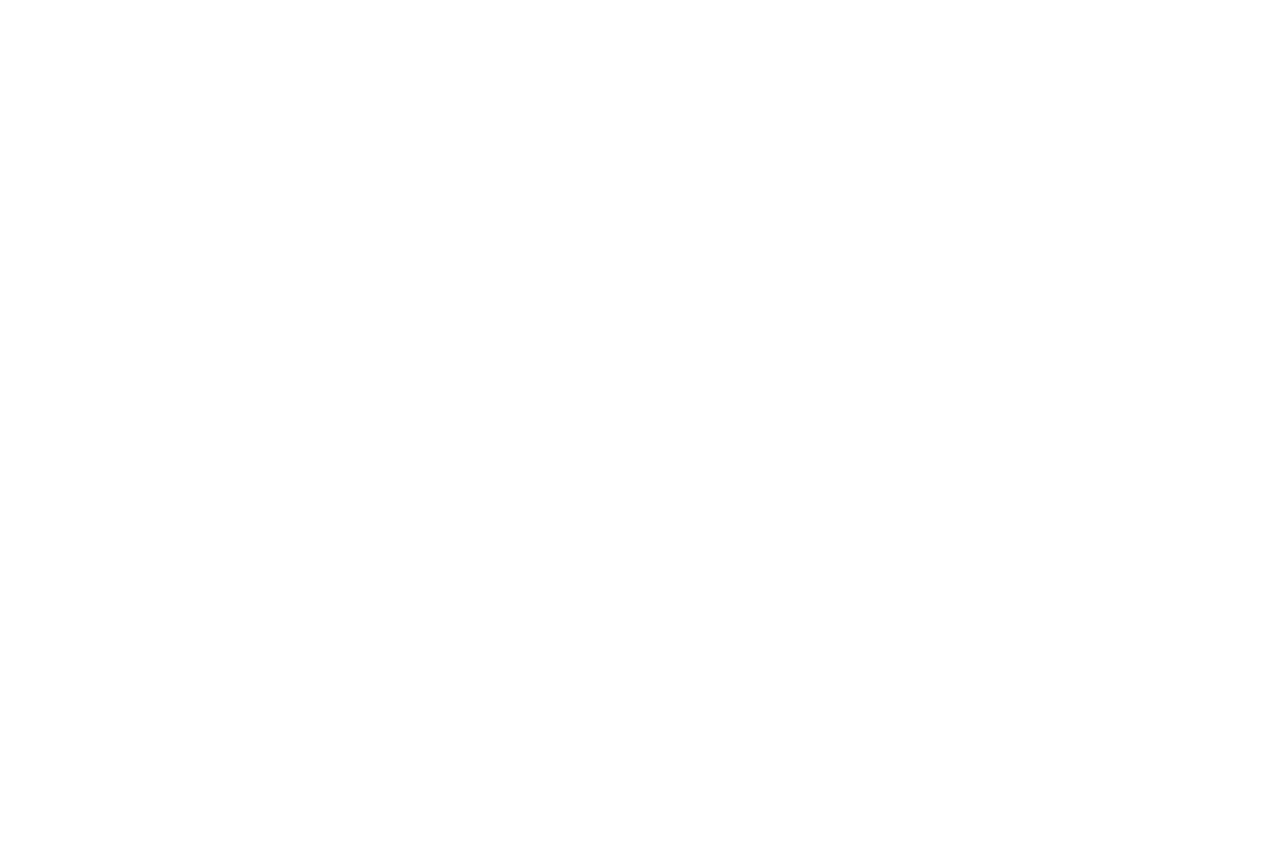
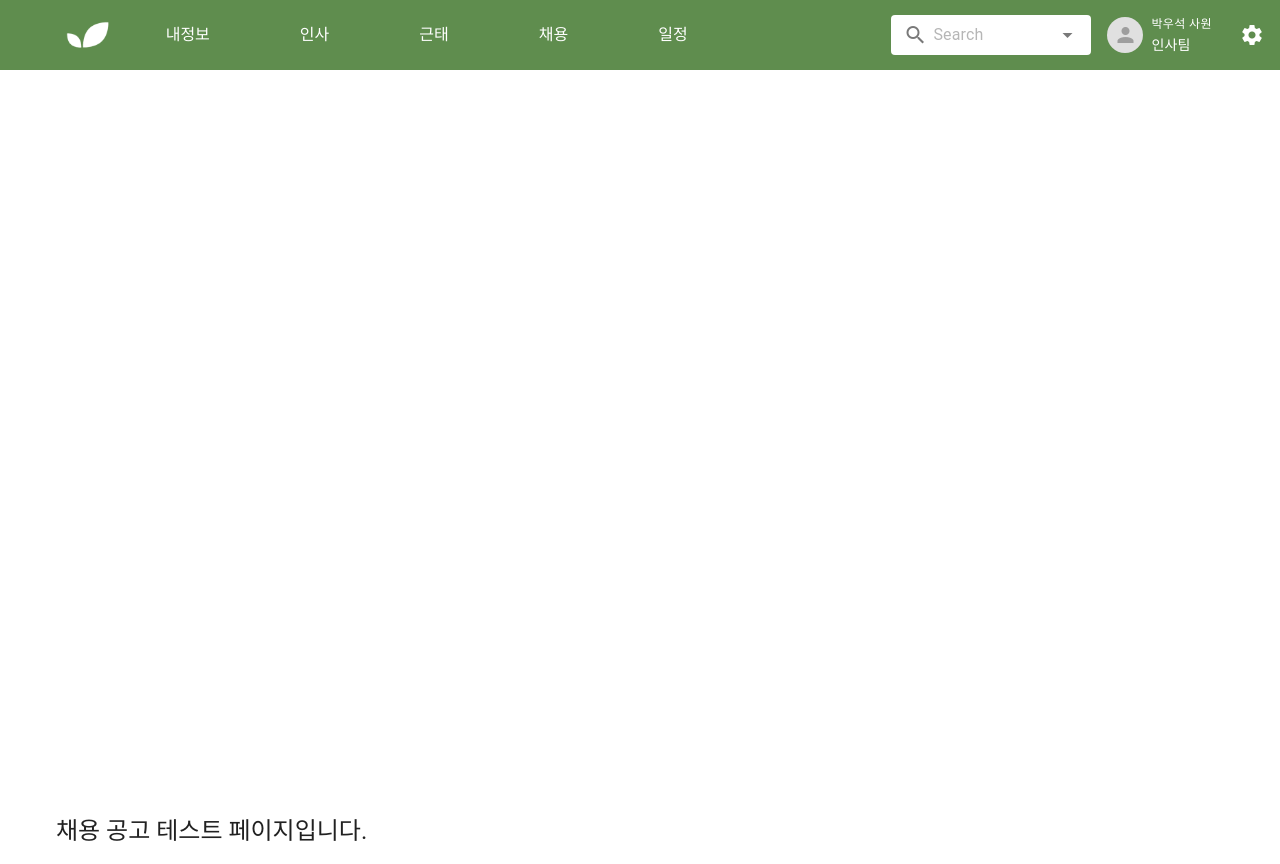
Before and after one commit to yehang218/Empick, a Vue app: page /employment/recruitment in a window 1280 px wide. Before the commit this address had no page. Before the commit the page ends 800 px from the top, so only its background shows below. Built offline with nearby package versions, Linux system fonts and the light colour scheme.

Commit message:
feat: 헤더 구현

```diff
--- /dev/null
+++ b/src/components/common/Header.vue
@@ -0,0 +1,197 @@
+<template>
+    <v-app>
+        <!-- ✅ 메뉴 + 하위메뉴 전체를 감싸는 wrapper -->
+        <div class="menu-wrapper">
+            <!-- 상단 고정 AppBar -->
+            <v-app-bar flat height="70" style="background-color: #5F8D4E;" app clipped-left>
+                <div class="d-flex align-center pl-16">
+                    <img :src="logo" alt="로고" style="height: 32px;" class="mr-6" />
+                    <div class="d-flex align-center menu-bar">
+                        <div v-for="menu in filteredMenu" :key="menu" class="menu-item"
+                            @mouseenter="selectedMenu = menu" :class="{ active: selectedMenu === menu }">
+                            {{ menu }}
+                        </div>
+                    </div>
+                </div>
+
+                <v-spacer />
+
+                <!-- 검색창 + 유저 정보 유지 -->
+                <v-autocomplete v-model="selectedPath" :items="searchInput.length > 0 ? filteredSearchableItems : []"
+                    no-data-text="" item-title="label" item-value="path" placeholder="Search" hide-details flat
+                    variant="solo" density="compact" prepend-inner-icon="mdi-magnify" class="search-box mr-4"
+                    style="max-width: 200px; background-color: white; border-radius: 20px;"
+                    @update:modelValue="onSearchSelect" @update:search="searchInput = $event" />
+
+
+                <!-- TODO: 로그인 후 받아온 프로필 이미지로 교체 예정 -->
+                <v-avatar size="36" class="mr-2" color="grey-lighten-2">
+                    <v-icon color="grey">mdi-account</v-icon>
+                </v-avatar>
+
+                <!-- TODO: 로그인 후 받아온 사원이름, 부서로 교체 예정 -->
+                <div class="text-white text-caption mr-4">
+                    <div>박우석 사원</div>
+                    <div class="text-subtitle-2">인사팀</div>
+                </div>
+
+                <v-btn icon variant="text">
+                    <v-icon color="white">mdi-cog</v-icon>
+                </v-btn>
+            </v-app-bar>
+
+            <!-- ✅ 고정형 2단 메뉴 패널 -->
+            <v-container v-if="selectedMenu" class="menu-panel" fluid @mouseleave="selectedMenu = ''">
+                <div class="menu-columns">
+                    <div v-for="section in fullMenu[selectedMenu]" :key="section.label" class="menu-section">
+                        <h3 class="menu-title">{{ section.label }}</h3>
+                        <ul v-if="section.children.length" class="submenu-list">
+                            <li v-for="child in section.children" :key="child.label" class="submenu-item"
+                                @click="goTo(child.path)">
+                                {{ child.label }}
+                            </li>
+                        </ul>
+                    </div>
+                </div>
+            </v-container>
+        </div>
+
+        <!-- 본문 -->
+        <v-main class="main-content"></v-main>
+    </v-app>
+</template>
+
+<script setup>
+import { ref, computed } from 'vue'
+import { useRouter } from 'vue-router'
+import logo from '@/assets/logo.png'
+import { fullMenu } from '@/json/fullMenu.js'
+
+const router = useRouter()
+const selectedMenu = ref('')
+const userRole = ref('인사팀') // 현재는 인사팀으로 설정
+const searchInput = ref('')
+
+const filteredMenu = computed(() => {
+    const visibleMenus = []
+    for (const [key, sections] of Object.entries(fullMenu)) {
+        const hasVisibleSection = sections.some(section =>
+            !section.role || section.role.includes(userRole.value)
+        )
+        if (hasVisibleSection) visibleMenus.push(key)
+    }
+    return visibleMenus
+})
+
+const searchableItems = computed(() => {
+    const items = []
+    for (const sections of Object.values(fullMenu)) {
+        for (const section of sections) {
+            if (!section.role || section.role.includes(userRole.value)) {
+                for (const child of section.children || []) {
+                    items.push({ label: child.label, path: child.path })
+                }
+            }
+        }
+    }
+    return items
+})
+
+const filteredSearchableItems = computed(() => {
+    const query = searchInput.value?.toLowerCase().trim()
+    return searchableItems.value.filter(item =>
+        item.label.toLowerCase().includes(query || '')
+    )
+})
+
+function onSearchSelect(path) {
+    if (path) router.push(path)
+}
+
+function goTo(path) {
+    if (path) router.push(path)
+}
+</script>
+
+<style scoped>
+.menu-bar {
+    gap: 30px;
+}
+
+.menu-item {
+    font-weight: 500;
+    cursor: pointer;
+    padding: 4px 30px;
+    color: white;
+    border-radius: 8px;
+    transition: all 0.2s;
+}
+
+.menu-item.active {
+    background-color: white;
+    color: #5F8D4E;
+}
+
+.menu-wrapper {
+    position: relative;
+    z-index: 100;
+}
+
+.menu-panel {
+    background-color: white;
+    border-top: 1px solid #eee;
+    border-bottom: 1px solid #eee;
+    padding: 24px 48px 36px;
+    margin-top: 70px;
+    position: absolute;
+    width: 100%;
+    left: 0;
+}
+
+.menu-columns {
+    display: flex;
+    gap: 60px;
+    flex-wrap: wrap;
+    max-width: 1200px;
+    margin: 0 auto;
+}
+
+.menu-section {
+    min-width: 160px;
+    flex: 1;
+}
+
+.menu-title {
+    font-size: 16px;
+    font-weight: bold;
+    margin-bottom: 8px;
+    color: #333;
+}
+
+.submenu-list {
+    list-style: none;
+    padding: 0;
+    margin: 0;
+}
+
+.submenu-item {
+    font-size: 14px;
+    padding: 4px 0;
+    color: #5F8D4E;
+    cursor: pointer;
+}
+
+.submenu-item:hover {
+    text-decoration: underline;
+}
+
+.search-box input {
+    padding: 0 10px !important;
+}
+
+.main-content {
+    background-color: white;
+    min-height: 100vh;
+    padding-top: 140px;
+}
+</style>
--- /dev/null
+++ b/src/json/fullMenu.js
@@ -0,0 +1,106 @@
+// 메뉴 구조
+export const fullMenu = {
+    내정보: [
+        {
+            label: "기본 정보",
+            role: ["사원", "인사팀"],
+            children: []
+        },
+        {
+            label: "근태 기록",
+            role: ["사원", "인사팀"],
+            children: []
+        },
+        {
+            label: "일정 확인",
+            role: ["사원", "인사팀"],
+            children: []
+        },
+    ],
+    인사: [
+        {
+            label: "조직 관리",
+            role: ["인사팀"],
+            children: [
+                { label: "부서 관리", path: "/hr/department" },
+                { label: "직무 관리", path: "/hr/position" },
+                { label: "직급 관리", path: "/hr/level" },
+                { label: "직책 관리", path: "/hr/title" }
+            ]
+        },
+        {
+            label: "사원 관리",
+            role: ["인사팀"],
+            children: [
+                { label: "신규 사원 등록", path: "/hr/employees/new" },
+                { label: "사원 목록", path: "/hr/employees/list" },
+                { label: "사원정보변경 요청", path: "/hr/employees/edit-request" }
+            ]
+        }
+    ],
+    근태: [
+        {
+            label: "전체 사원 근태 기록",
+            role: ["인사팀"],
+            children: []
+        }
+    ],
+    채용: [
+        {
+            label: "채용 공고",
+            role: ["인사팀"],
+            children: [
+                { label: "채용 공고", path: "/employment/announcement" },
+                { label: "채용 요청서", path: "/employment/request" },
+                { label: "채용 공고 템플릿", path: "/employment/template" },
+                { label: "자기소개서 템플릿", path: "/employment/resume-template" }
+            ]
+        },
+        {
+            label: "실무테스트 관리",
+            role: ["인사팀"],
+            children: [
+                { label: "실무테스트 유형", path: "/employment/jobtest-types" },
+                { label: "실무테스트 템플릿", path: "/employment/jobtest-templates" },
+                { label: "실무테스트 문제", path: "/employment/jobtest-questions" },
+                { label: "실무테스트", path: "/employment/jobtests" },
+                { label: "실무테스트 답안", path: "/employment/jobtest-answers" }
+            ]
+        },
+        {
+            label: "지원자",
+            role: ["인사팀"],
+            children: [
+                { label: "지원자 목록", path: "/employment/applicants" }
+            ]
+        },
+        {
+            label: "면접 관리",
+            role: ["인사팀"],
+            children: [
+                { label: "면접 평가", path: "/employment/interviews" },
+                { label: "면접 평가 기준표", path: "/employment/interview-criteria" }
+            ]
+        },
+        {
+            label: "안내 메일 관리",
+            role: ["인사팀"],
+            children: [
+                { label: "안내 메일", path: "/employment/emails" },
+                { label: "안내 메일 템플릿", path: "/employment/email-templates" }
+            ]
+        }
+    ],
+    일정: [
+        {
+            label: "공식 일정",
+            role: ["인사팀"],
+            children: []
+        },
+        {
+            label: "부서일정",
+            role: ["인사팀"],
+            children: []
+        }
+    ]
+}
--- a/src/router/index.js
+++ b/src/router/index.js
@@ -15,6 +15,12 @@ const routes = [
         path: '/counter',
         name: 'CounterPage',
         component: () => import('@/views/CounterPage.vue')
+    },
+    // 테스트용 채용 페이지
+    {
+        path: '/employment/recruitment',
+        name: 'RecruitmentPage',
+        component: () => import('@/views/employment/RecruitmentPage.vue')
     }
 ];
 
--- /dev/null
+++ b/src/views/employment/RecruitmentPage.vue
@@ -0,0 +1,20 @@
+<template>
+    <v-app>
+        <!-- ✅ 공통 헤더 -->
+        <Header />
+
+        <!-- ✅ 페이지 본문 -->
+        <v-main>
+            <v-container>
+                <h1 class="text-h5">채용 공고 테스트 페이지입니다.</h1>
+            </v-container>
+        </v-main>
+    </v-app>
+</template>
+
+<script setup>
+// 👇 경로 주의: 실제 파일 위치에 맞춰 작성
+import Header from '@/components/common/Header.vue'
+</script>
+
+<style scoped></style>
```
Also changed, not shown: src/assets/logo.png (added).
